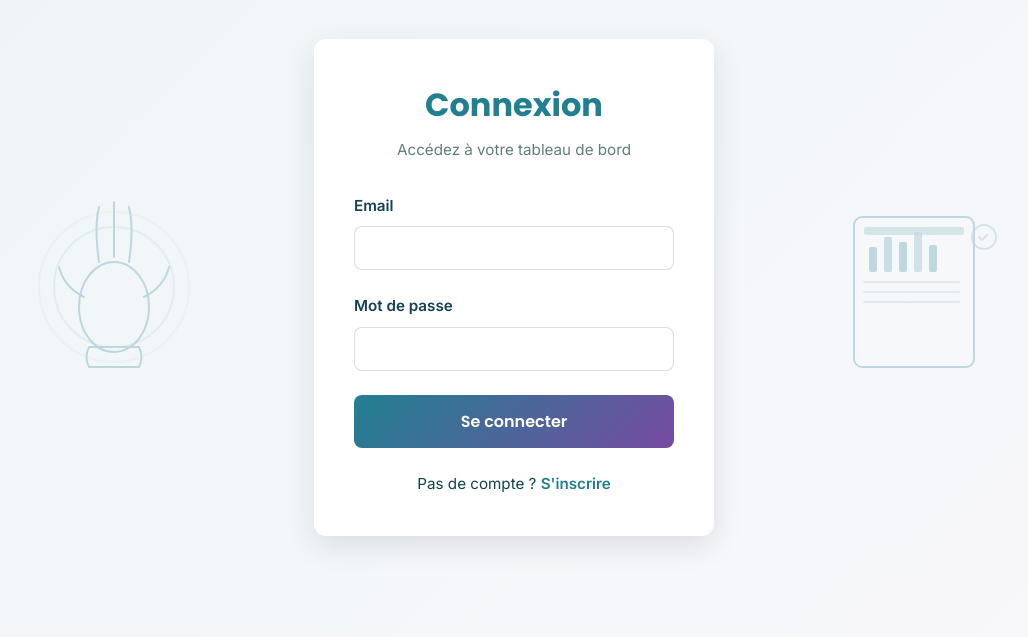
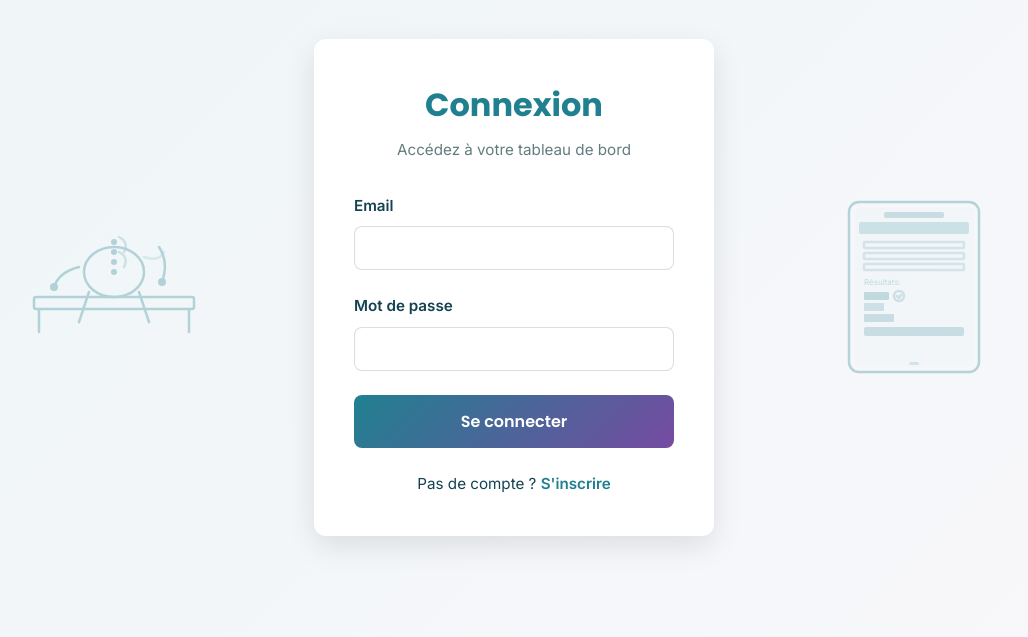
Before and after one commit to Osteo8420/Osteotech, a Flask app: page /login in a window 1280 px wide. Shown: the part 192-829 px from the top of the page, without its empty margins (126-1154 px from the left). Run offline with Flask 3, Linux system fonts and the light colour scheme; some libraries are stand-ins or nearby versions.

Commit message:
modification D.A loginhtml v2

```diff
--- a/templates/login.html
+++ b/templates/login.html
@@ -19,12 +19,12 @@
         display: flex;
         justify-content: center;
         align-items: center;
-        opacity: 0.25;
+        opacity: 0.3;
     }
 
     .login-illustration svg {
         width: 100%;
-        max-width: 200px;
+        max-width: 220px;
         height: auto;
     }
 
@@ -156,41 +156,46 @@
 </style>
 
 <div class="login-wrapper">
-    <!-- Illustration Gauche: Main Ostéopathe -->
+    <!-- Illustration Gauche: Séance d'Ostéopathie -->
     <div class="login-illustration">
-        <svg viewBox="0 0 200 200" xmlns="http://www.w3.org/2000/svg">
-            <!-- Hand/Osteo illustration -->
+        <svg viewBox="0 0 220 220" xmlns="http://www.w3.org/2000/svg">
             <defs>
                 <style>
-                    .osteo-stroke { stroke: var(--color-primary); stroke-width: 2; fill: none; stroke-linecap: round; stroke-linejoin: round; }
-                    .osteo-fill { fill: var(--color-primary); }
+                    .osteo-line { stroke: var(--color-primary); stroke-width: 2.5; fill: none; stroke-linecap: round; stroke-linejoin: round; }
+                    .osteo-dot { fill: var(--color-primary); }
                 </style>
             </defs>
 
-            <!-- Palm -->
-            <ellipse cx="100" cy="120" rx="35" ry="45" class="osteo-stroke"/>
+            <!-- Table de traitement -->
+            <rect x="30" y="120" width="160" height="12" rx="2" class="osteo-line"/>
+            <line x1="35" y1="132" x2="35" y2="155" class="osteo-line"/>
+            <line x1="185" y1="132" x2="185" y2="155" class="osteo-line"/>
 
-            <!-- Thumb -->
-            <path d="M 70 110 Q 50 100 45 80" class="osteo-stroke"/>
+            <!-- Patient body on table (simplified) -->
+            <ellipse cx="110" cy="95" rx="30" ry="25" class="osteo-line"/>
+            <path d="M 85 115 L 75 145" class="osteo-line"/>
+            <path d="M 135 115 L 145 145" class="osteo-line"/>
 
-            <!-- Index -->
-            <path d="M 85 75 Q 80 40 85 20" class="osteo-stroke"/>
+            <!-- Practitioner hand/arm treating patient -->
+            <path d="M 155 70 Q 165 85 158 105" class="osteo-line" stroke-width="3"/>
+            <circle cx="158" cy="105" r="4" class="osteo-dot"/>
 
-            <!-- Middle -->
-            <path d="M 100 70 Q 100 35 100 15" class="osteo-stroke"/>
+            <!-- Other hand supporting -->
+            <path d="M 75 90 Q 55 95 50 110" class="osteo-line" stroke-width="3"/>
+            <circle cx="50" cy="110" r="4" class="osteo-dot"/>
 
-            <!-- Ring -->
-            <path d="M 115 75 Q 120 40 115 20" class="osteo-stroke"/>
+            <!-- Spine indicator (what's being treated) -->
+            <circle cx="110" cy="65" r="3" class="osteo-dot"/>
+            <circle cx="110" cy="75" r="3" class="osteo-dot"/>
+            <circle cx="110" cy="85" r="3" class="osteo-dot"/>
+            <circle cx="110" cy="95" r="3" class="osteo-dot"/>
 
-            <!-- Pinky -->
-            <path d="M 130 110 Q 150 100 155 80" class="osteo-stroke"/>
+            <!-- Healing/treatment indicator -->
+            <path d="M 115 60 Q 125 65 120 75" class="osteo-line" opacity="0.6"/>
+            <path d="M 115 75 Q 125 80 120 90" class="osteo-line" opacity="0.6"/>
 
-            <!-- Wrist -->
-            <path d="M 75 160 L 125 160 Q 130 170 125 180 L 75 180 Q 70 170 75 160" class="osteo-stroke"/>
-
-            <!-- Healing glow circles -->
-            <circle cx="100" cy="100" r="60" class="osteo-stroke" opacity="0.3"/>
-            <circle cx="100" cy="100" r="75" class="osteo-stroke" opacity="0.15"/>
+            <!-- Comfort lines around patient -->
+            <path d="M 140 80 Q 155 85 160 75" class="osteo-line" opacity="0.4"/>
         </svg>
     </div>
 
@@ -222,41 +227,48 @@
         </div>
     </div>
 
-    <!-- Illustration Droite: Dashboard -->
+    <!-- Illustration Droite: Diagnostic App/Tablette -->
     <div class="login-illustration">
-        <svg viewBox="0 0 200 200" xmlns="http://www.w3.org/2000/svg">
-            <!-- Dashboard/Tablet illustration -->
+        <svg viewBox="0 0 220 220" xmlns="http://www.w3.org/2000/svg">
             <defs>
                 <style>
-                    .dashboard-stroke { stroke: var(--color-primary); stroke-width: 2; fill: none; stroke-linecap: round; stroke-linejoin: round; }
-                    .dashboard-fill { fill: var(--color-primary); }
+                    .app-line { stroke: var(--color-primary); stroke-width: 2.5; fill: none; stroke-linecap: round; stroke-linejoin: round; }
+                    .app-fill { fill: var(--color-primary); }
                 </style>
             </defs>
 
-            <!-- Tablet frame -->
-            <rect x="40" y="30" width="120" height="150" rx="8" class="dashboard-stroke"/>
+            <!-- Tablet/Device frame -->
+            <rect x="45" y="25" width="130" height="170" rx="10" class="app-line"/>
+            <rect x="50" y="30" width="120" height="160" rx="8" fill="rgba(32,128,144,0.05)"/>
 
-            <!-- Screen -->
-            <rect x="45" y="35" width="110" height="140" rx="6" fill="var(--color-bg)" opacity="0.5"/>
+            <!-- Screen notch/top bar -->
+            <rect x="80" y="35" width="60" height="6" rx="2" class="app-fill" opacity="0.7"/>
 
-            <!-- Top bar -->
-            <rect x="50" y="40" width="100" height="8" rx="2" class="dashboard-fill" opacity="0.6"/>
+            <!-- Header section -->
+            <rect x="55" y="45" width="110" height="12" rx="2" class="app-fill" opacity="0.6"/>
 
-            <!-- Chart bars -->
-            <rect x="55" y="60" width="8" height="25" rx="2" class="dashboard-fill"/>
-            <rect x="70" y="50" width="8" height="35" rx="2" class="dashboard-fill" opacity="0.8"/>
-            <rect x="85" y="55" width="8" height="30" rx="2" class="dashboard-fill"/>
-            <rect x="100" y="45" width="8" height="40" rx="2" class="dashboard-fill" opacity="0.7"/>
-            <rect x="115" y="58" width="8" height="27" rx="2" class="dashboard-fill"/>
+            <!-- Diagnostic form fields -->
+            <rect x="60" y="65" width="100" height="6" rx="1" class="app-line" opacity="0.5"/>
+            <rect x="60" y="76" width="100" height="6" rx="1" class="app-line" opacity="0.5"/>
+            <rect x="60" y="87" width="100" height="6" rx="1" class="app-line" opacity="0.5"/>
 
-            <!-- Data lines -->
-            <line x1="50" y1="95" x2="145" y2="95" class="dashboard-stroke" opacity="0.4"/>
-            <line x1="50" y1="105" x2="145" y2="105" class="dashboard-stroke" opacity="0.4"/>
-            <line x1="50" y1="115" x2="145" y2="115" class="dashboard-stroke" opacity="0.4"/>
+            <!-- Analysis/Results section -->
+            <text x="60" y="108" font-size="8" class="app-fill" opacity="0.8">Résultats:</text>
 
-            <!-- Check mark -->
-            <circle cx="170" cy="50" r="12" class="dashboard-stroke" opacity="0.6"/>
-            <path d="M 165 50 L 168 53 L 173 48" class="dashboard-stroke" opacity="0.6"/>
+            <!-- Result bars/indicators -->
+            <rect x="60" y="115" width="25" height="8" rx="1" class="app-fill" opacity="0.8"/>
+            <rect x="60" y="126" width="20" height="8" rx="1" class="app-fill" opacity="0.6"/>
+            <rect x="60" y="137" width="30" height="8" rx="1" class="app-fill" opacity="0.7"/>
+
+            <!-- Check/validation marks -->
+            <circle cx="95" cy="119" r="5" class="app-line" opacity="0.6"/>
+            <path d="M 93 119 L 95 121 L 97 118" class="app-line" opacity="0.6" stroke-width="1.5"/>
+
+            <!-- Bottom button area -->
+            <rect x="60" y="150" width="100" height="9" rx="2" class="app-fill" opacity="0.7"/>
+
+            <!-- Home indicator (notch) -->
+            <rect x="105" y="185" width="10" height="3" rx="1.5" class="app-fill" opacity="0.5"/>
         </svg>
     </div>
 </div>
```
